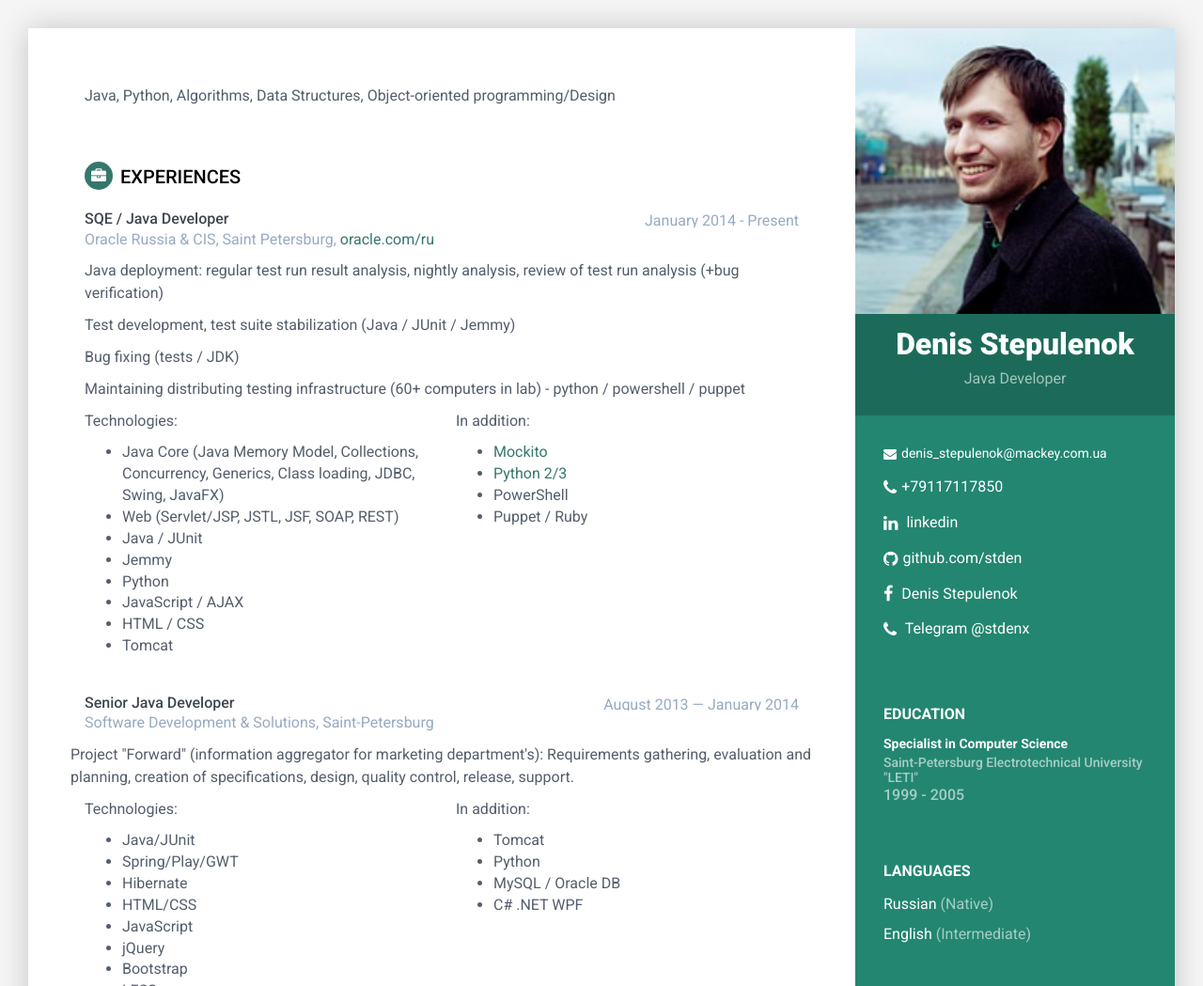
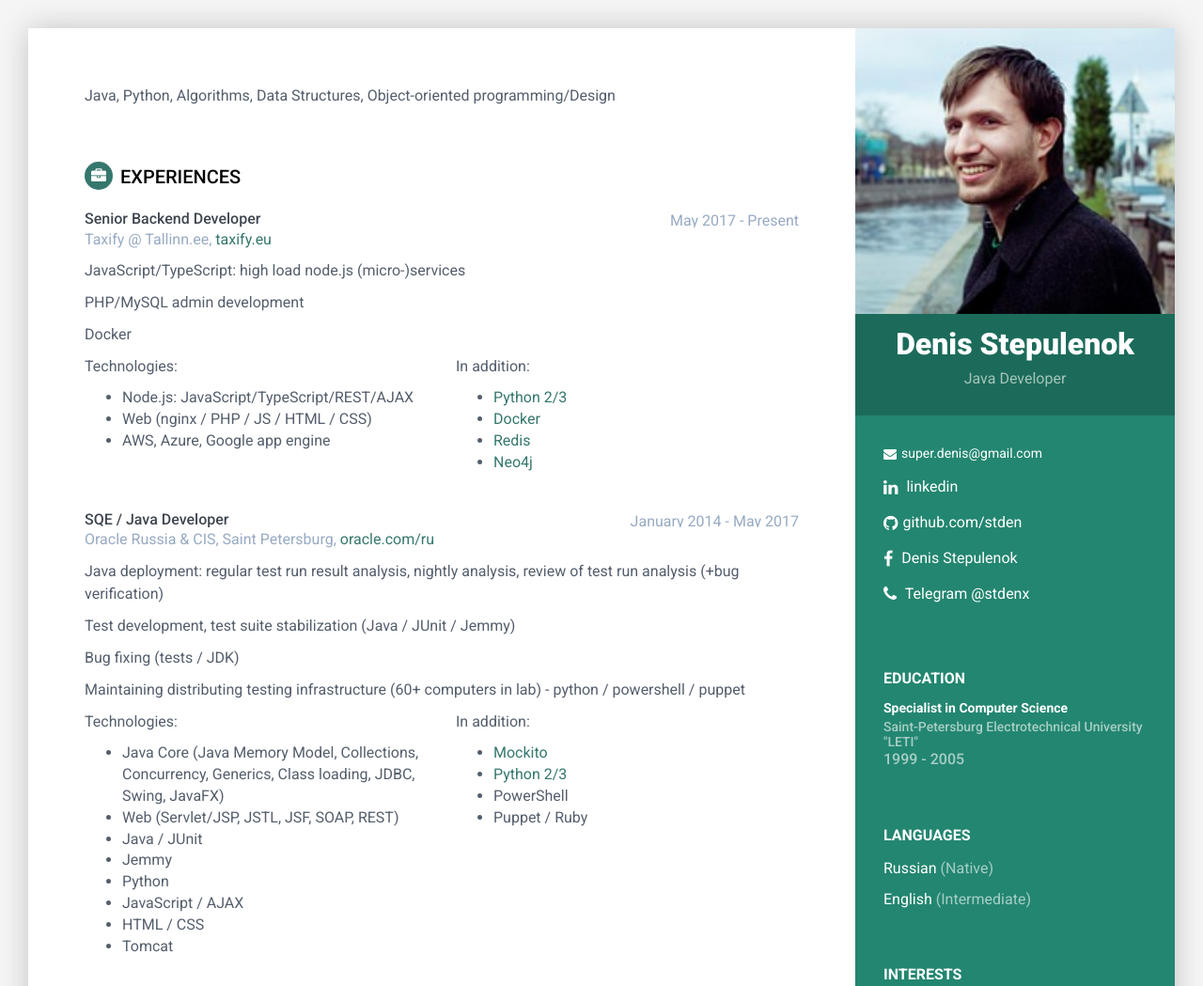
Before and after one commit to stden/stden.github.io, a website: page index.html in a window 1280 px wide. Shown: the top 1049 px of the page at 94% size. Drawn offline with Linux system fonts and the light colour scheme.

Commit message:
[!] Contacts

```diff
--- a/index.html
+++ b/index.html
@@ -43,9 +43,9 @@
 
         <div class="contact-container container-block">
             <ul class="list-unstyled contact-list">
-                <li class="email"><i class="fa fa-envelope"></i><a href="mailto:denis_stepulenok@mackey.com.ua">denis_stepulenok@mackey.com.ua</a>
+                <li class="email"><i class="fa fa-envelope"></i><a href="mailto:super.denis@gmail.com">super.denis@gmail.com</a>
                 </li>
-                <li class="phone"><i class="fa fa-phone"></i><a href="tel:+79117117850">+79117117850</a></li>
+                <!-- <li class="phone"><i class="fa fa-phone"></i><a href="tel:+79117117850">+79117117850</a></li> -->
                 <li class="linkedin"><i class="fa fa-linkedin"></i>
                     <a href="https://www.linkedin.com/in/denis-stepulenok-2149b514/" target="_blank">linkedin</a></li>
                 <li class="github"><i class="fa fa-github"></i><a href="https://github.com/stden" target="_blank">github.com/stden</a>
@@ -95,8 +95,48 @@
             <div class="item">
                 <div class="meta">
                     <div class="upper-row">
+                        <h3 class="job-title">Senior Backend Developer</h3>
+                        <div class="time">May 2017 - Present</div>
+                    </div>
+                    <div class="company">
+                        Taxify @ Tallinn.ee, <a href="https://taxify.eu/careers">taxify.eu</a>
+                    </div>
+                </div>
+                <div class="details">
+                    <p>JavaScript/TypeScript: high load node.js (micro-)services</p>
+                    <p>PHP/MySQL admin development</p>
+                    <p>Docker</p>
+                    <div class="row">
+                        <div class="col-xs-12 col-md-6">
+                            <p>
+                                Technologies:
+                            </p>
+                            <ul>
+                                <li>Node.js: JavaScript/TypeScript/REST/AJAX</li>
+                                <li>Web (nginx / PHP / JS / HTML / CSS)</li>
+                                <li>AWS, Azure, Google app engine</li>
+                            </ul>
+                        </div>
+                        <div class="col-xs-12 col-md-6">
+                            <p>
+                                In addition:
+                            </p>
+                            <ul>
+                                <li><a href="https://www.python.org">Python 2/3</a></li>
+                                <li><a href="https://www.docker.com">Docker</a></li>
+                                <li><a href="https://redis.io">Redis</a></li>
+                                <li><a href="https://neo4j.com">Neo4j</a></li>
+                            </ul>
+                        </div>
+                    </div>
+                </div>
+            </div>
+
+            <div class="item">
+                <div class="meta">
+                    <div class="upper-row">
                         <h3 class="job-title">SQE / Java Developer</h3>
-                        <div class="time">January 2014 - Present</div>
+                        <div class="time">January 2014 - May 2017</div>
                     </div>
                     <div class="company">
                         Oracle Russia & CIS, Saint Petersburg, <a href="http://www.oracle.com/ru/index.html">oracle.com/ru</a>
```
